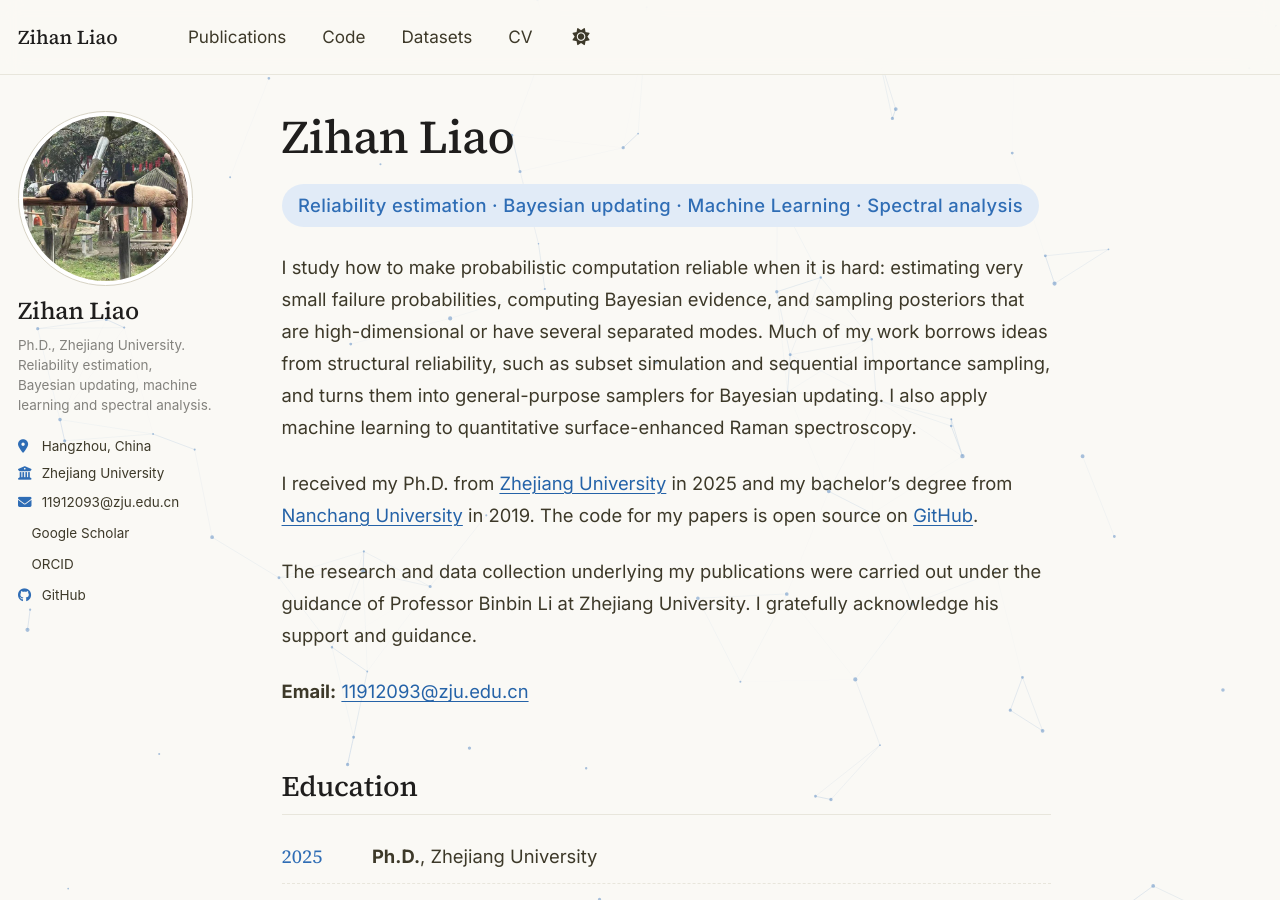
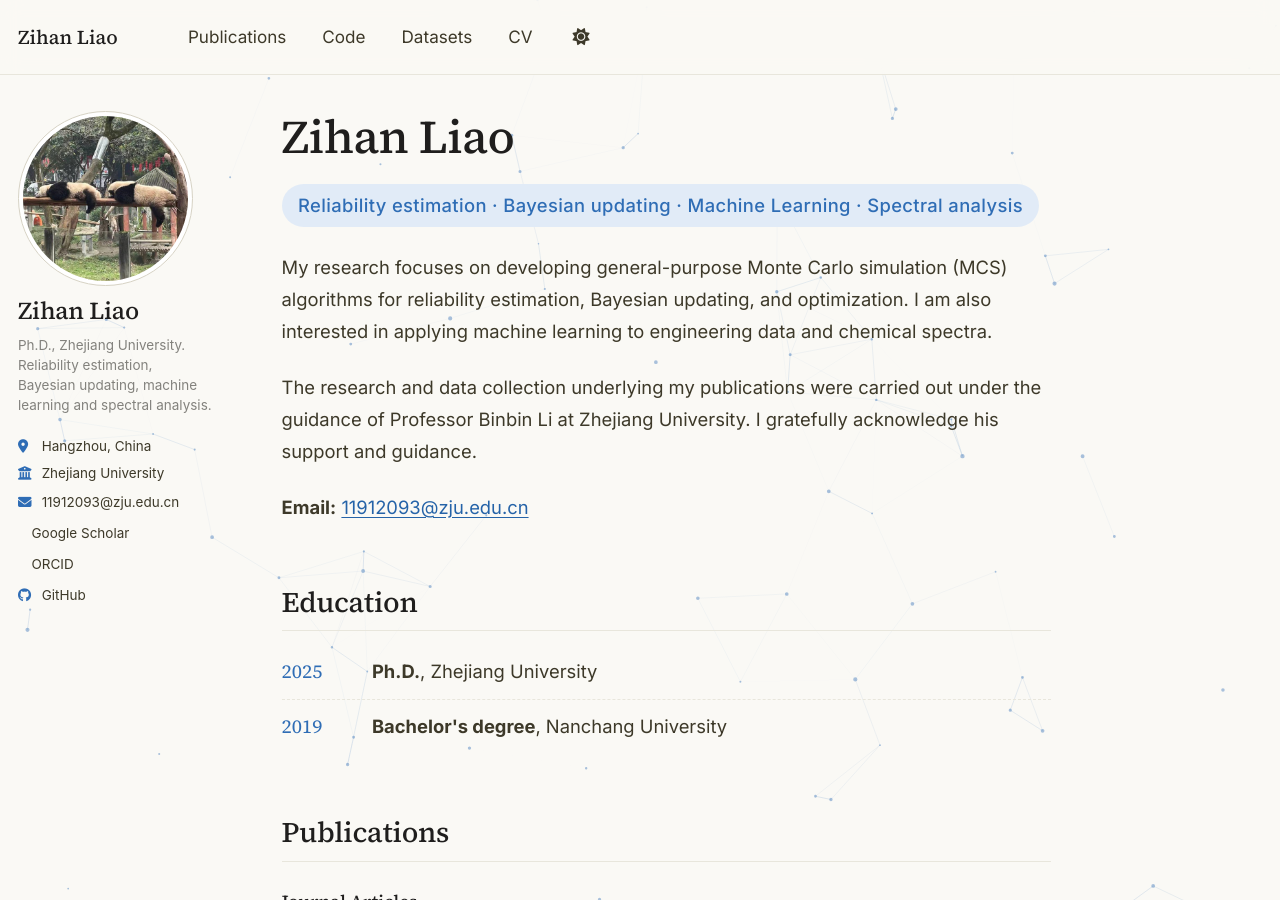
Before and after one commit to ZihanLiao-ZJU/zihanliao-zju.github.io, a Jekyll site: the page built from _pages/about.md, in a window 1280 px wide and 900 px high. Built offline with Jekyll 4.4.1, drawn with Linux system fonts in a browser that asks for light colours; a style sheet for code colours, icons or effects is not loaded.

Commit message:
Simplify homepage research introduction (#14)

```diff
--- a/_pages/about.md
+++ b/_pages/about.md
@@ -11,9 +11,7 @@ redirect_from:
 
 <p class="hero__kicker">Reliability estimation · Bayesian updating · Machine Learning · Spectral analysis</p>
 
-I study how to make probabilistic computation reliable when it is hard: estimating very small failure probabilities, computing Bayesian evidence, and sampling posteriors that are high-dimensional or have several separated modes. Much of my work borrows ideas from structural reliability, such as subset simulation and sequential importance sampling, and turns them into general-purpose samplers for Bayesian updating. I also apply machine learning to quantitative surface-enhanced Raman spectroscopy.
-
-I received my Ph.D. from [Zhejiang University](https://www.zju.edu.cn/english/) in 2025 and my bachelor's degree from [Nanchang University](https://www.ncu.edu.cn/) in 2019. The code for my papers is open source on [GitHub](https://github.com/{{ site.author.github }}).
+My research focuses on developing general-purpose Monte Carlo simulation (MCS) algorithms for reliability estimation, Bayesian updating, and optimization. I am also interested in applying machine learning to engineering data and chemical spectra.
 
 The research and data collection underlying my publications were carried out under the guidance of Professor Binbin Li at Zhejiang University. I gratefully acknowledge his support and guidance.
 
```
